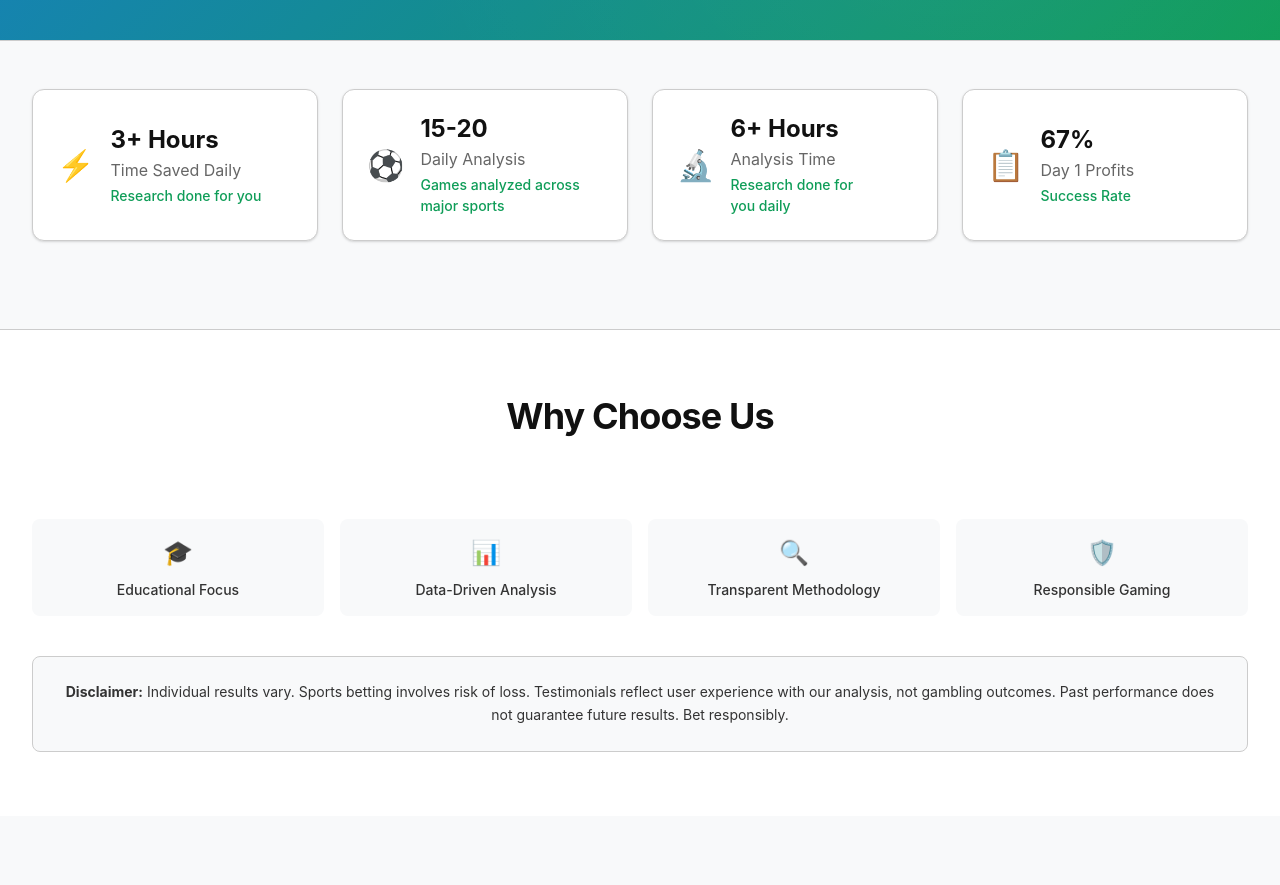
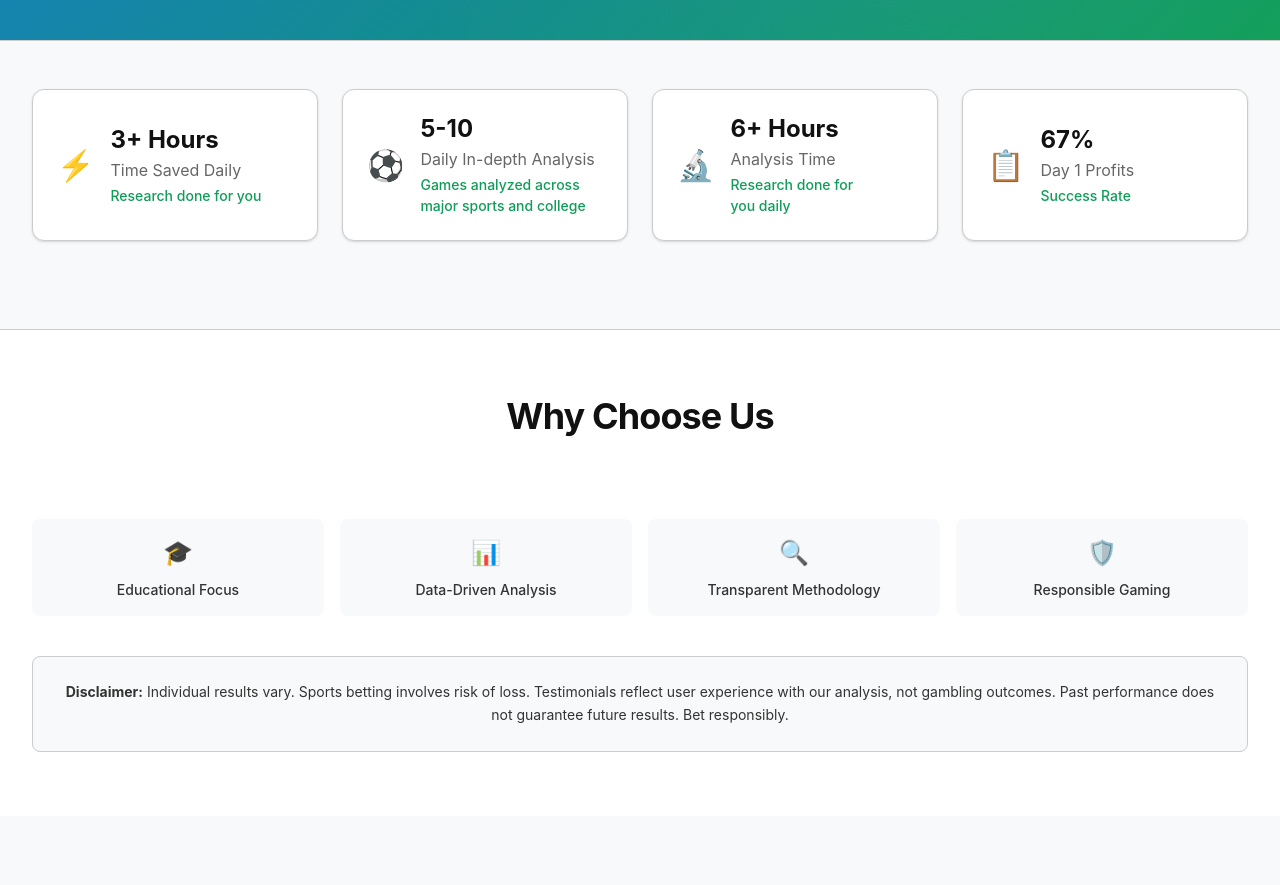
Before and after one commit to raffik16/drivejoy, a Next.js app: page / in a window 1280 px wide. Shown: the part 866-1751 px from the top of the page. Built offline with nearby package versions, Linux system fonts and the light colour scheme.

Commit message:
Update StatsBar.tsx

```diff
--- a/components/landing/StatsBar/StatsBar.tsx
+++ b/components/landing/StatsBar/StatsBar.tsx
@@ -17,10 +17,10 @@ const liveStats: Stat[] = [
     change: 'Research done for you'
   },
   {
-    label: 'Daily Analysis',
-    value: '15-20',
+    label: 'Daily In-depth Analysis',
+    value: '5-10',
     icon: '⚽',
-    change: 'Games analyzed across major sports'
+    change: 'Games analyzed across major sports and college'
   },
   {
     label: 'Analysis Time',
```
